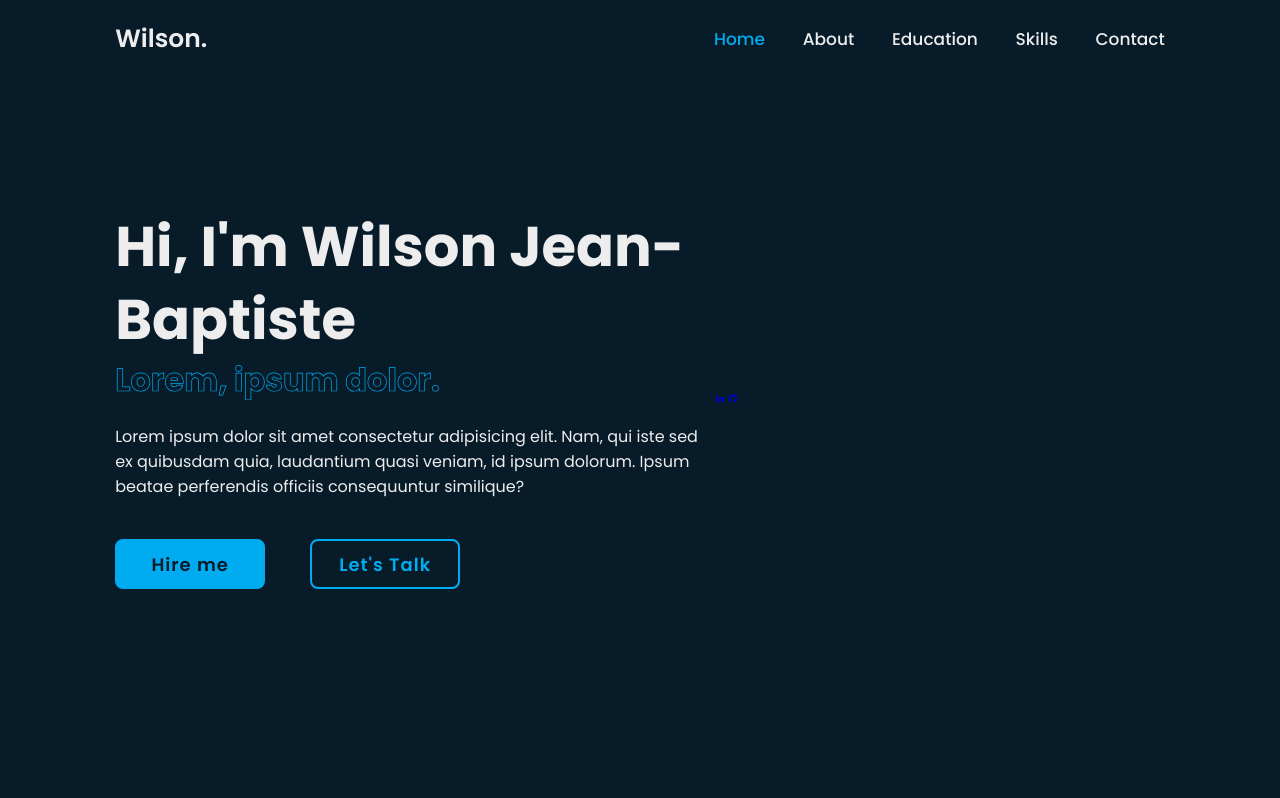
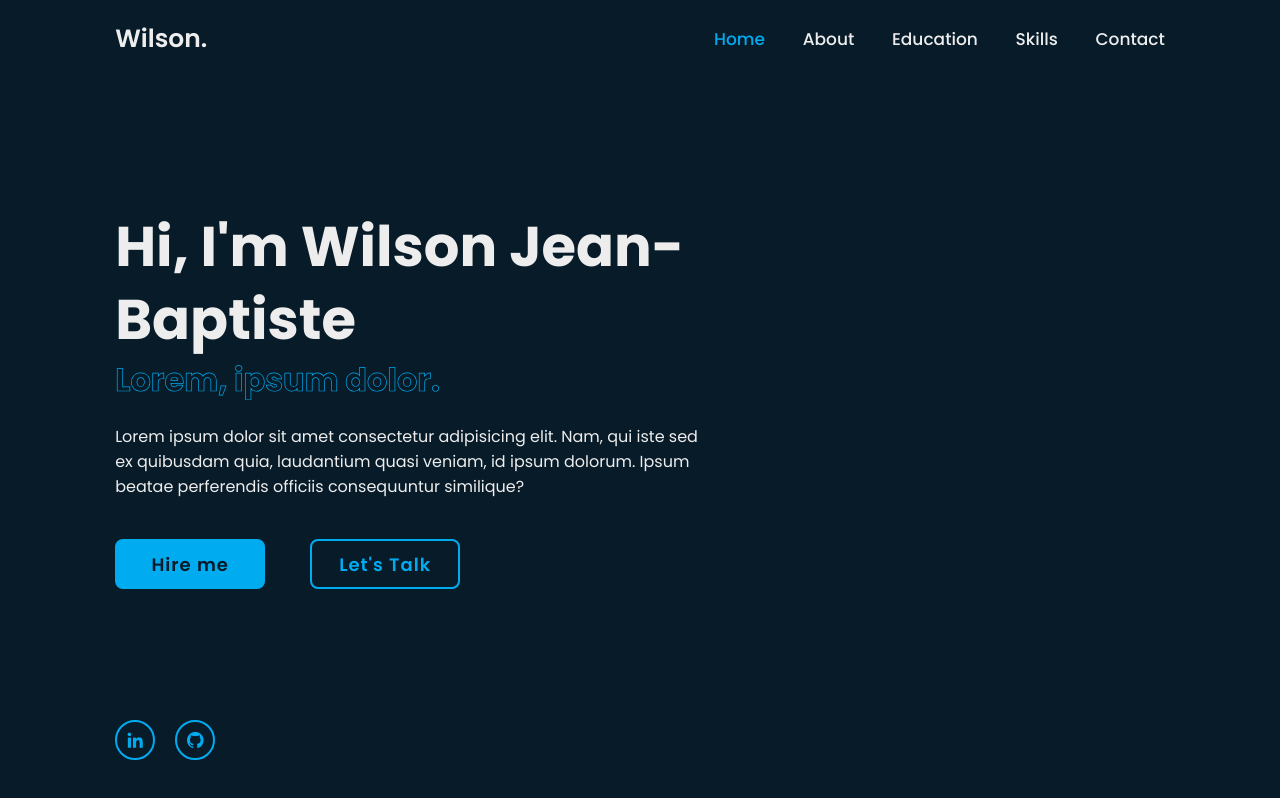
Before and after one commit to wilsonthebaptiste/Personal-Portfolio-2, a plain HTML site: page html_pages/index.html in a window 1280 px wide. Drawn offline with nearby package versions, Linux system fonts and the light colour scheme; a web font is replaced by a local one.

Commit message:
contains styling for the social media icons

```diff
--- a/css_pages/index_style.css
+++ b/css_pages/index_style.css
@@ -163,3 +163,48 @@ section{
 .btn-box .btn:hover::before{
     width: 100%;
 }
+
+.home-sci{
+    position: absolute;
+    bottom: 4rem;
+    width: 100px;
+    display: flex;
+    justify-content: space-between;
+}
+
+.home-sci a{
+    position: relative;
+    display: inline-flex;
+    justify-content: center;
+    align-items: center;
+    width: 40px;
+    height: 40px;
+    background: transparent;
+    border: 0.2rem solid var(--main-color);
+    border-radius: 50%;
+    font-size: 20px;
+    color: var(--main-color);
+    z-index: 1;
+    overflow: hidden;
+    transition: 0.5s;
+}
+
+.home-sci a:hover{
+    color: var(--bg-color);
+}
+
+.home-sci a::before{
+    content: '';
+    position: absolute;
+    top: 0;
+    left: 0;
+    width: 0;
+    height: 100%;
+    background: var(--main-color);
+    z-index: -1;
+    transition: 0.5s;
+}
+
+.home-sci a:hover::before{
+width: 100%;
+}
```
